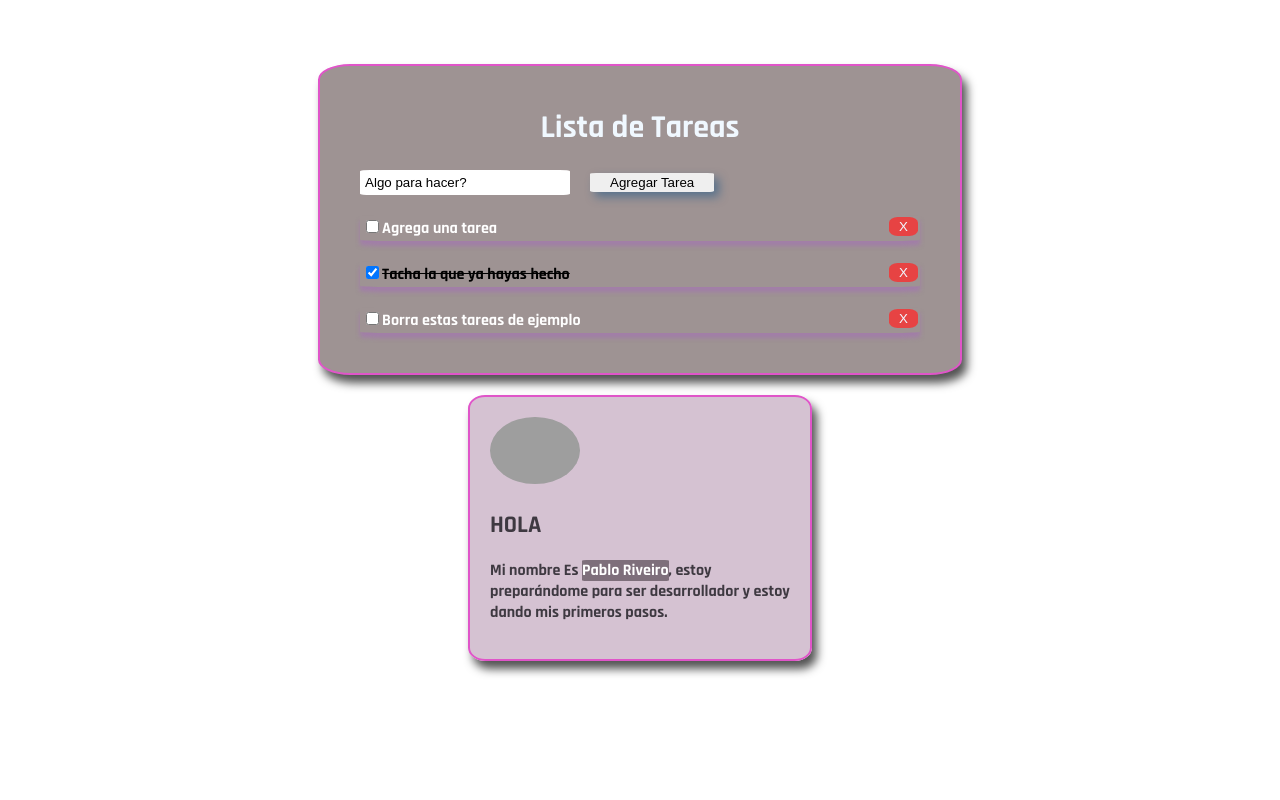
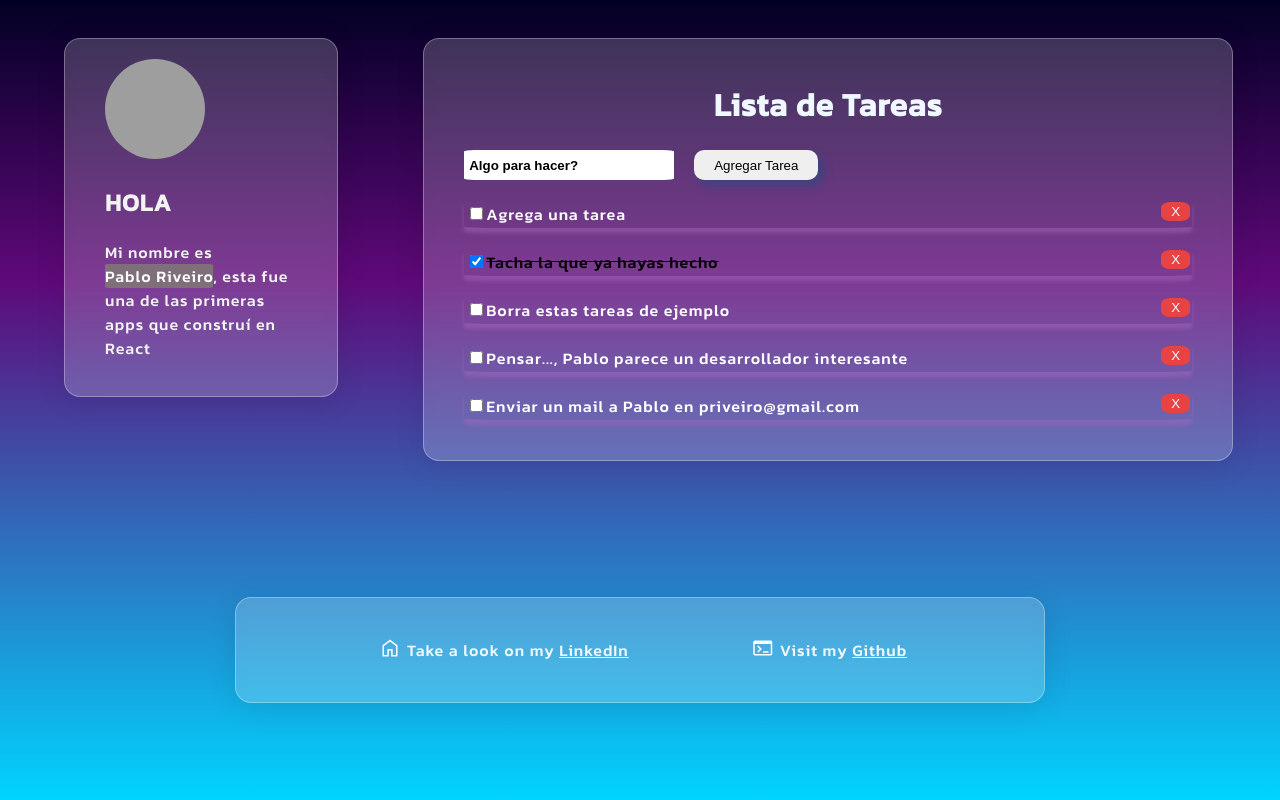
Before and after one commit to pablo-riveiro-uy/ToDoList, a React (Create React App) app: page / in a window 1280 px wide. Built offline with nearby package versions, Linux system fonts and the light colour scheme; grey boxes are pictures that could not be loaded.

Commit message:
inprouving UI and no empty task is added, adding footer

```diff
--- a/public/index.html
+++ b/public/index.html
@@ -8,11 +8,22 @@
 	<meta name="theme-color" content="#000000" />
 	<meta name="description" content="Web site created using create-react-app" />
 	<link rel="apple-touch-icon" href="%PUBLIC_URL%/logo192.png" />
+	<link rel="stylesheet"
+		href="https://fonts.googleapis.com/css2?family=Material+Symbols+Outlined:opsz,wght,FILL,GRAD@20..48,100..700,0..1,-50..200" />
+	<link rel="stylesheet"
+		href="https://fonts.googleapis.com/css2?family=Material+Symbols+Outlined:opsz,wght,FILL,GRAD@24,400,0,0" />
 	<!--
       manifest.json provides metadata used when your web app is installed on a
       user's mobile device or desktop. See https://developers.google.com/web/fundamentals/web-app-manifest/
     -->
 	<link rel="manifest" href="%PUBLIC_URL%/manifest.json" />
+	<link rel="preconnect" href="https://fonts.googleapis.com">
+	<link rel="preconnect" href="https://fonts.gstatic.com" crossorigin>
+	<link href="https://fonts.googleapis.com/css2?family=Inter:wght@400;600&family=Kanit:wght@500&display=swap"
+		rel="stylesheet">
+	<link rel="preconnect" href="https://fonts.googleapis.com">
+	<link rel="preconnect" href="https://fonts.gstatic.com" crossorigin>
+	<link href="https://fonts.googleapis.com/css2?family=Inter:wght@400;600&display=swap" rel="stylesheet">
 
 	<link rel="preconnect" href="https://fonts.googleapis.com">
 	<link rel="preconnect" href="https://fonts.gstatic.com" crossorigin>
--- a/src/App.css
+++ b/src/App.css
@@ -1,10 +1,15 @@
 body {
-
+margin: 0%;
+padding: 0%;
   display: flex;
+  flex-wrap: wrap;
   align-items: center;
   justify-content: center;
-  margin-top: 5%;
-  font-family: 'Rajdhani', sans-serif;
+font-family: 'Inter', sans-serif;
+	font-family: 'Kanit', sans-serif;
+
+	letter-spacing: 1px;
+
 }
 
 .titulo {
@@ -16,18 +21,25 @@
   justify-items: center;
   margin: 20px;
   align-items: center;
+
 }
 
 .container {
 
-  width: 80%;
+  width: 60%;
   margin: auto;
-  border: 2px solid rgb(224, 85, 201);
-  border-radius: 5%;
-  background-color: #9e9393;
+  height: max-content;
+margin-top: 3%;
   padding: 20px;
   color: aliceblue;
   box-shadow: 5px 8px 10px rgb(82, 82, 82);
+background: rgba(255, 255, 255, 0.2);
+	border-radius: 16px;
+	box-shadow: 0 4px 30px rgba(0, 0, 0, 0.1);
+	backdrop-filter: blur(5px);
+	-webkit-backdrop-filter: blur(5px);
+	border: 1px solid rgba(255, 255, 255, 0.3);
+
 
 }
 
@@ -35,22 +47,101 @@
   float: right;
   background-color: rgb(231, 67, 67);
   color: aliceblue;
+	border-radius: 10px;
+		-moz-border-radius: 10px;
+		-webkit-border-radius: 10px;
   border-radius: 30%;
   padding: 2px 10px;
   border: none;
 
 }
 
+.principal {
+	display: flex;
+	flex-direction: row;
+	flex-wrap: wrap;
+	width: 100%;
+	height: 100%;
+	margin: 0%;
+	position: fixed;
+		top: 0;
+		left: 0;
+		bottom: 0;
+		right: 0;
+		overflow: auto;
+	background: rgb(2, 0, 36);
+		background: linear-gradient(180deg, rgba(2, 0, 36, 1) 0%, rgba(95, 9, 121, 1) 35%, rgba(0, 212, 255, 1) 100%);
+}
+
+a {
+	color:aliceblue;
+}
+a:hover {
+	color:brown
+}
+
+.material-symbols-outlined {
+	background-color: transparent;
+	margin: 2px 5px;
+	font-variation-settings:
+		'FILL' 0,
+		'wght' 300,
+		'GRAD' 0,
+		'opsz' 24
+}
+.item {
+	display: flex;
+	align-items: center;
+	text-align: center;
+	justify-content: center;
+	justify-items: center;
+;
+}
+.footer {
+	width: 60%;
+	display: flex;
+	justify-content: space-evenly;
+
+		height: max-content;
+		margin-top: 3%;
+		margin: auto;
+
+
+		margin-top: 3%;
+		-moz-border-radius: 10px;
+		-webkit-border-radius: 10px;
+
+		padding: 20px;
+		color: aliceblue;
+
+
+		background: rgba(255, 255, 255, 0.2);
+			border-radius: 16px;
+			box-shadow: 0 4px 30px rgba(0, 0, 0, 0.1);
+			backdrop-filter: blur(5px);
+			-webkit-backdrop-filter: blur(5px);
+			border: 1px solid rgba(255, 255, 255, 0.3);
+
+}
 .presenta {
-  width: 40%;
-  margin: auto;
-  margin-top: 20px;
-  border: 2px solid rgb(224, 85, 201);
-  border-radius: 5%;
-  background-color: rgba(151, 104, 143, 0.4);
-  padding: 20px;
-  color: rgb(62, 57, 65);
+	margin-top: 3%;
+  width: 15%;
+  height: max-content;
+
+  margin-bottom: 30px;
+  margin-right: 3%;
+  margin-left: 5%;
+
+
+  padding: 20px 40px;
+  color: rgb(242, 242, 242);
   box-shadow: 5px 8px 10px rgb(82, 82, 82);
+background: rgba(255, 255, 255, 0.2);
+	border-radius: 16px;
+	box-shadow: 0 4px 30px rgba(0, 0, 0, 0.1);
+	backdrop-filter: blur(5px);
+	-webkit-backdrop-filter: blur(5px);
+	border: 1px solid rgba(255, 255, 255, 0.3);
 
 }
 
@@ -61,20 +152,30 @@
   margin-right: 20px;
   border: none;
   width: 200px;
+  height: 20px;
+font-weight: bold;
 }
 
 
 
 .presenta img {
-  width: 30%;
-  border-radius: 100%;
+display: inline-block;
+	width: 100px;
+	height: 100px;
+	border-radius: 50%;
+	object-fit: cover;
+
 }
 
 .submit {
   padding: 2px 20px;
   border: none;
-  border-radius: 5%;
+  border-radius: 10%;
+	border-radius: 10px;
+		-moz-border-radius: 10px;
+		-webkit-border-radius: 10px;
   box-shadow: 5px 5px 10px rgba(20, 81, 134, 0.5);
+  height: 30px;
 
 }
 
--- a/src/App.js
+++ b/src/App.js
@@ -29,6 +29,9 @@
 
 	return (
 		<>
+			<div className='principal'>
+
+				<Presentacion />
 				<div className="container">
 					<div className="titulo">
 						<h1>Lista de Tareas</h1>
@@ -39,7 +42,32 @@
 
 					<TodoList todos={todos} onComplete={onComplete} onDeleteItem={onDeleteItem} />
 				</div>
-      <Presentacion />
+				<div className="footer">
+					<div className="item">
+						<p>	<span className="material-symbols-outlined">
+							home
+						</span>
+						</p>
+
+						<p>Take a look on my <a href='https://www.linkedin.com/in/pablo-riveiro-uy/'>LinkedIn</a></p>
+					</div>
+					<div className="item">
+						<p>
+
+							<span class="material-symbols-outlined">
+								terminal
+							</span>
+						</p>
+
+
+						<p>
+							Visit my <a href='https://github.com/pablo-riveiro-uy'> Github</a>
+						</p>
+					</div>
+
+
+				</div>
+			</div >
 		</>
 
 	);
--- a/src/components/Presentacion.js
+++ b/src/components/Presentacion.js
@@ -3,12 +3,15 @@
 export default function Presentacion() {
 	return (
 		<div className='presenta'>
-            <img src='https://scontent.fmvd1-1.fna.fbcdn.net/v/t39.30808-6/278072707_10227076612889422_2267551032763661716_n.jpg?_nc_cat=107&ccb=1-7&_nc_sid=09cbfe&_nc_ohc=yKUBm0N_e1UAX-i8eXR&_nc_ht=scontent.fmvd1-1.fna&oh=00_AT_bPc8n6f47p8cCYHSs9Bp1roLByEgzmTS5ionxC6_Xrg&oe=630E778F' />
+
+
+			<img src="https://i.ibb.co/SdGgGZz/foto-perfil.jpg" alt="profile-pic" border="0" />
+
 			<h2>HOLA</h2>
 			<p>
-                Mi nombre Es <span>Pablo Riveiro</span>, estoy preparándome para ser desarrollador y estoy dando mis primeros pasos.
+				Mi nombre es <br /> <span>Pablo Riveiro</span>, esta fue una de las primeras apps que construí en React
 			</p>
 
-        </div>
+		</div >
 	)
 }
--- a/src/components/TodoForm.js
+++ b/src/components/TodoForm.js
@@ -10,7 +10,7 @@
 
 	const handleSubmit = (e) => {
 		e.preventDefault();
-        if (userInput.trim !== '') {
+		if (userInput.trim !== '' && userInput.length !== 0) {
 			addTodo(userInput);
 			setUserInput('');
 		}
--- a/src/data.json
+++ b/src/data.json
@@ -13,5 +13,15 @@
         "id": 3,
         "task": "Borra estas tareas de ejemplo",
         "complete": false
+    },
+    {
+        "id": 5,
+        "task": "Pensar..., Pablo parece un desarrollador interesante",
+        "complete": false
+    },
+    {
+        "id": 4,
+        "task": "Enviar un mail a Pablo en priveiro@gmail.com",
+        "complete": false
     }
 ]
```
Lines whose indentation alone changed are shown as unchanged.
